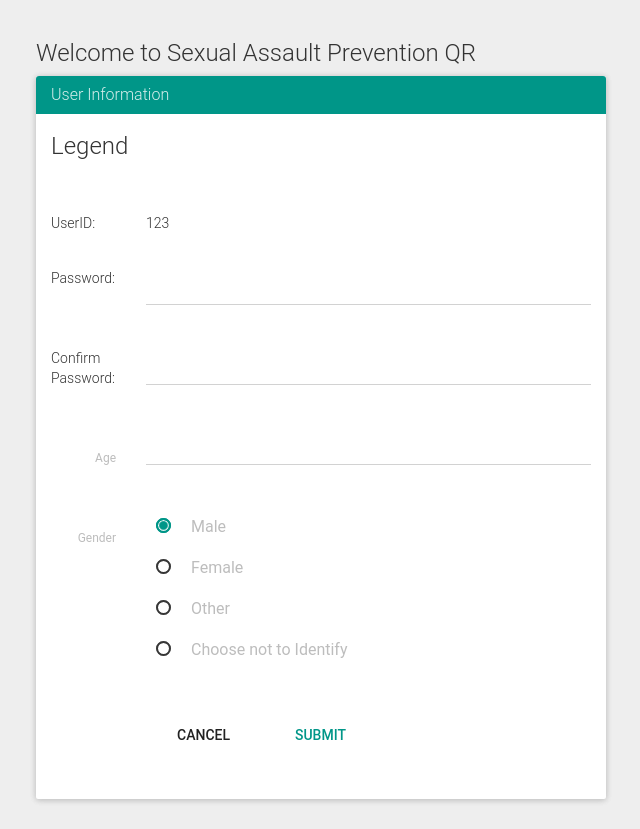
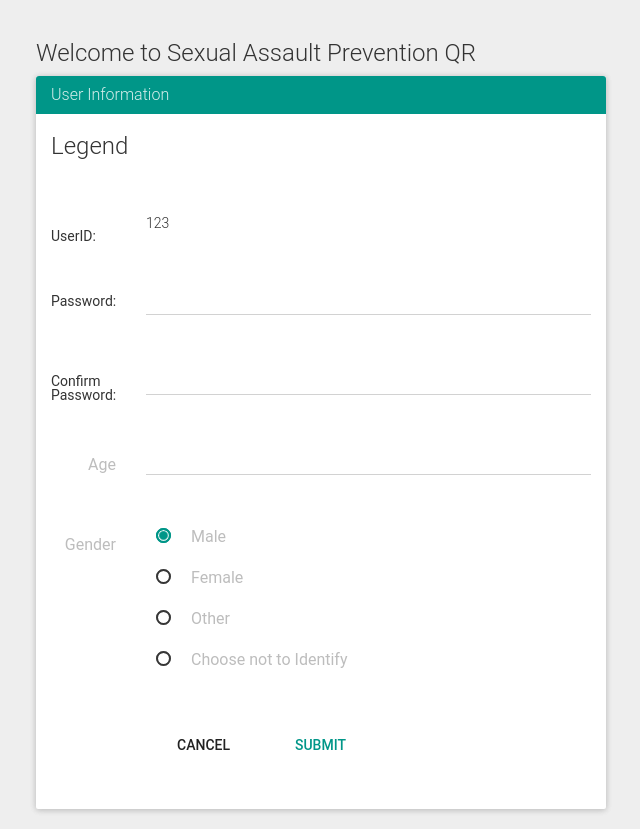
Before and after one commit to nmill128/SapQR, a Flask app: page /sessionLogin in a window 1280 px wide. Shown: the part 60-889 px from the top of the page, without its empty margins (319-959 px from the left). Before the commit the page ends 863 px from the top, so only its background shows below. Run offline with Flask 2, Linux system fonts and the light colour scheme.

Commit message:
changed login style

```diff
--- a/app/templates/sessionLogin.html
+++ b/app/templates/sessionLogin.html
@@ -13,7 +13,7 @@
 					<legend>Legend</legend>
 
 					<div class="form-group">
-						<div class="col-md-2">
+						<div class="col-md-2 customLabel">
 							UserID:
 						</div>
 						<div class="col-md-10">
@@ -22,7 +22,7 @@
 					</div>
 
 					<div class="form-group">
-						<div class="col-md-2">
+						<div class="col-md-2 customLabel">
 							Password:
 						</div>
 						<div class="col-md-10">
@@ -31,7 +31,7 @@
 					</div>
 
 					<div class="form-group">
-						<div class="col-md-2">
+						<div class="col-md-2 customLabel">
 							Confirm Password:
 						</div>
 						<div class="col-md-10">
@@ -40,8 +40,7 @@
 					</div>
 
 					<div class="form-group">
-						<label for="inputPassword" class="col-md-2 control-label">Age</label>
-
+						<label for="inputPassword" class="col-md-2 customLabel">Age</label>
 						<div class="col-md-10">
 						<input type="number" class="form-control" min="3"/>
 						</div>
@@ -49,7 +48,7 @@
 
 
 					<div class="form-group">
-						<label class="col-md-2 control-label">Gender</label>
+						<label class="col-md-2 customLabel">Gender</label>
 
 						<div class="col-md-10">
 							<div class="radio radio-primary">
--- a/app/templates/stationOverview.html
+++ b/app/templates/stationOverview.html
@@ -42,7 +42,5 @@
 			</div>
 		</div>
 	</div>
-</div>
-</div>
 </section>
 {% endblock %}
--- a/static/css/main.css
+++ b/static/css/main.css
@@ -1,3 +1,8 @@
 .maxWidthContainer{
 	max-width: 600px;
 }
+.customLabel{
+    line-height: 1;
+    font-weight: 400;
+    margin: 16px 0 0 0;
+}
```
Also changed, not shown: app/templates/index.html (+4 -40 lines).
